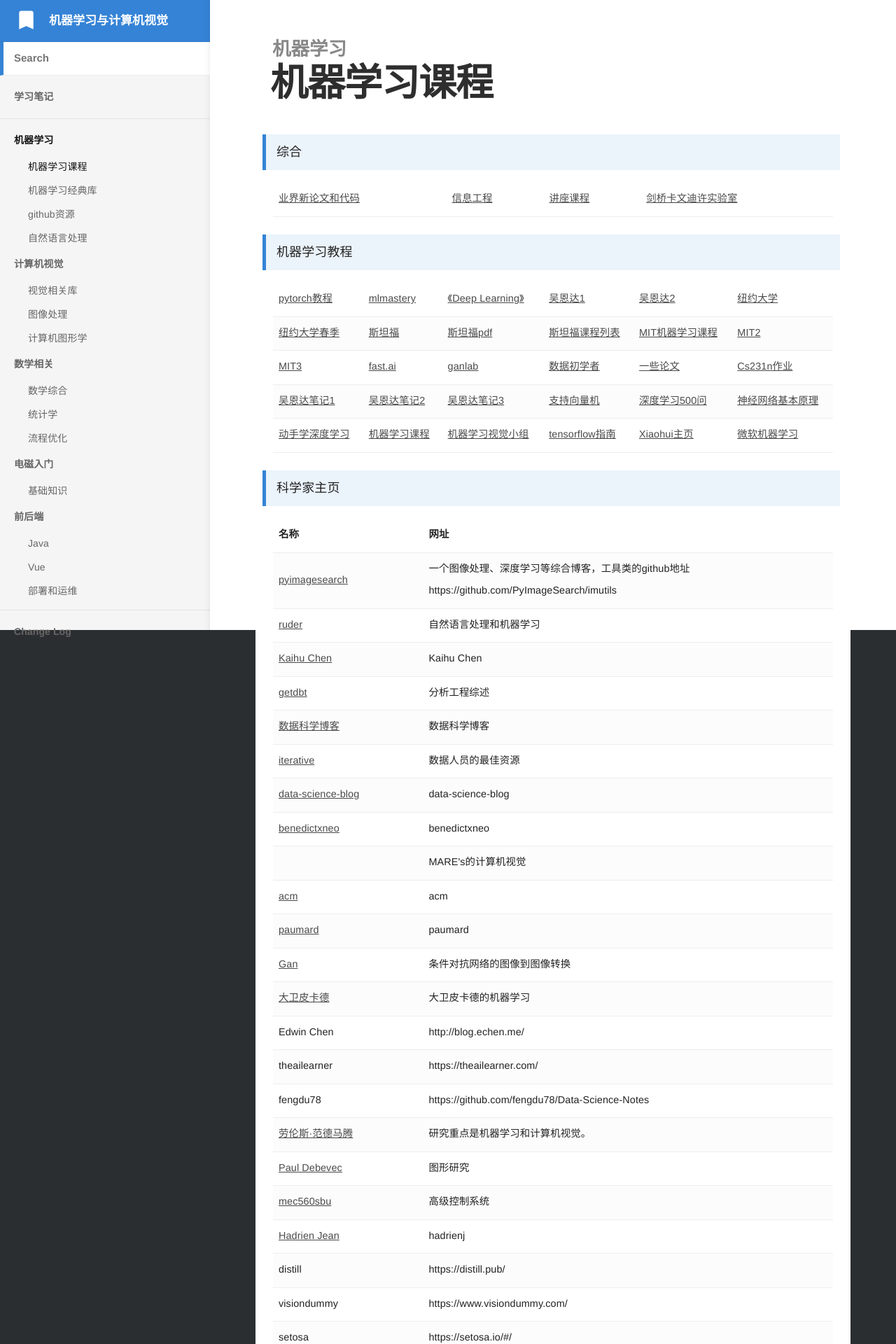
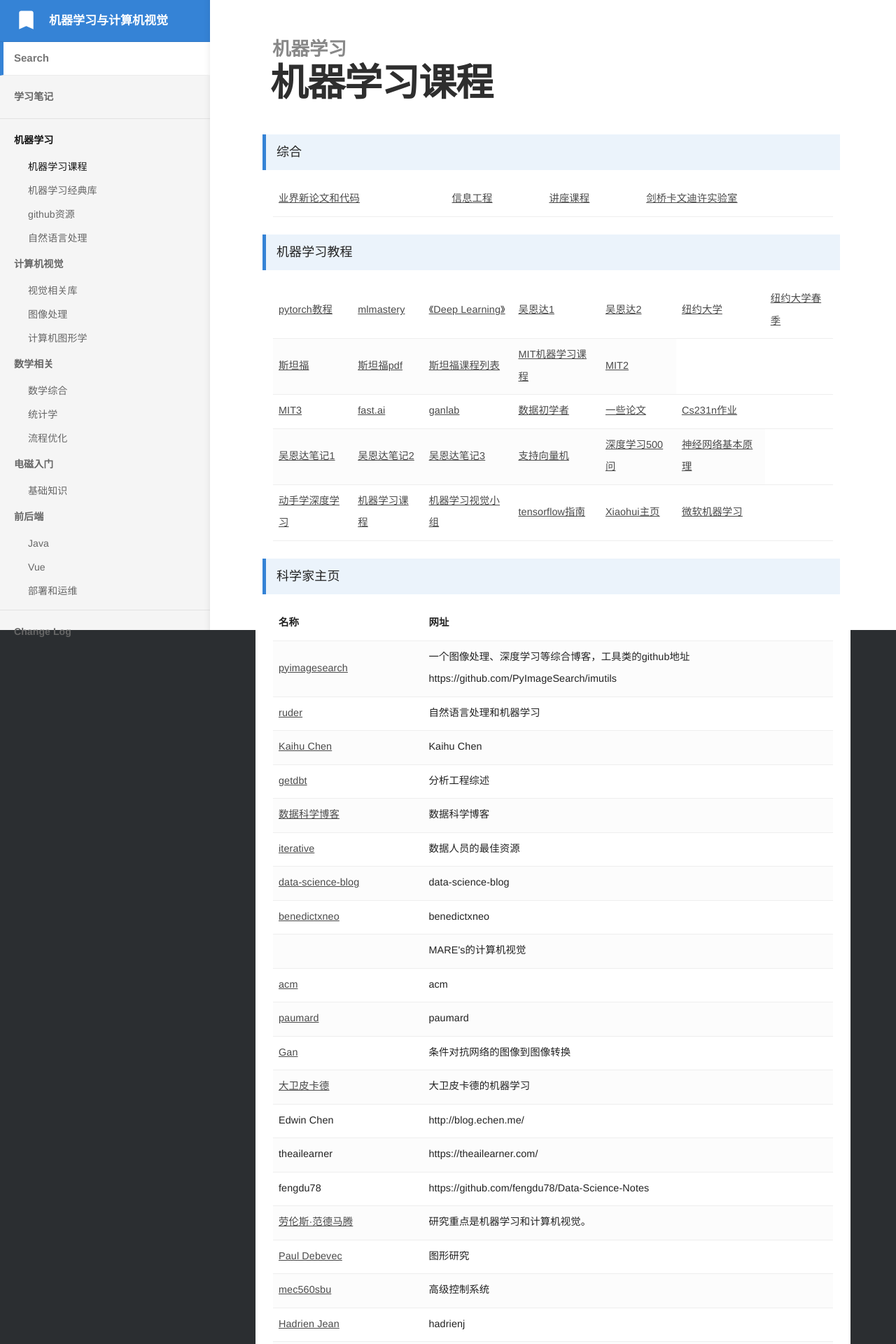
Before and after one commit to bashendixie/Machine_Learning_Notes, a Jekyll site: the page built from _docs/1、机器学习/机器学习课程.md, in a window 1280 px wide. Shown: the top 1920 px of the page at 70% size. Built offline with Jekyll 4.4.1, drawn with Linux system fonts in a browser that asks for light colours; some web fonts are replaced.

Commit message:
no message

```diff
--- a/_docs/1、机器学习/机器学习课程.md
+++ b/_docs/1、机器学习/机器学习课程.md
@@ -46,11 +46,12 @@
 			<td>
 				<a href="https://atcold.github.io/pytorch-Deep-Learning/" target="_blank">纽约大学</a>
 			</td>
-		</tr>
-		<tr>
 			<td>
 				<a href="https://davidrosenberg.github.io/ml2019/#home" target="_blank">纽约大学春季</a>
 			</td>
+		</tr>
+		<tr>
+
 			<td>
 				<a href="https://stanford.edu/~shervine/teaching/cs-230/" target="_balnk">斯坦福</a><br/>
 			</td>
```
